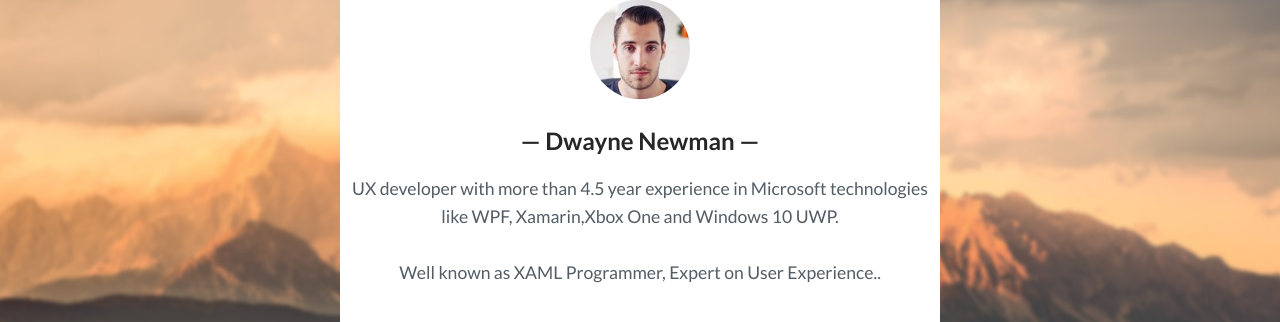
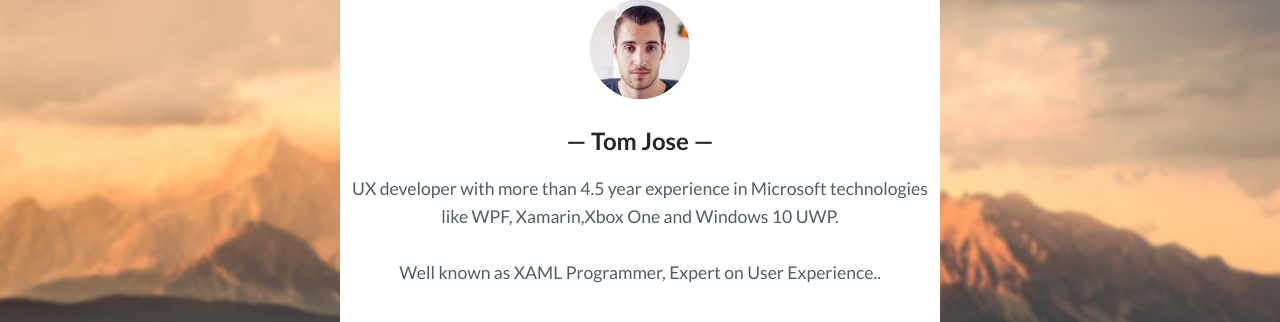
Before and after one commit to tomchoondal/tomchoondal.github.io, a Jekyll site: the page built from _pages/about.html, in a window 1280 px wide. Shown: the part 263-585 px from the top of the page. Built offline with Jekyll 4.4.1, drawn with Linux system fonts in a browser that asks for light colours.

Commit message:
config name change

```diff
--- a/_config.yml
+++ b/_config.yml
@@ -15,7 +15,7 @@ banner-desc: # add banner description
 
 # Author settings
 author-pic: face.jpg # your photo
-author-name: # your name
+author-name: Tom Jose
 about-author: # about author
 email: your-email@domain.com # your email
 phone: (496)-169-6557 # your pnone number
```
